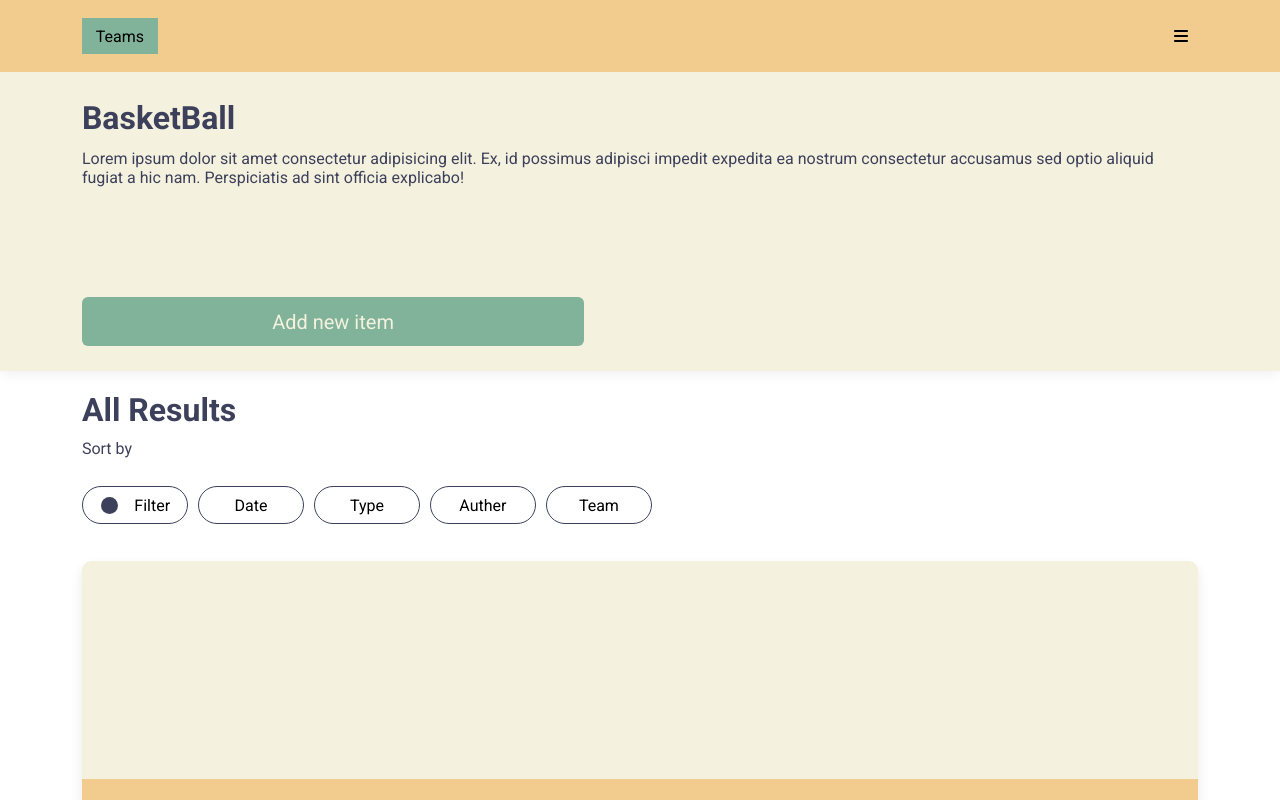
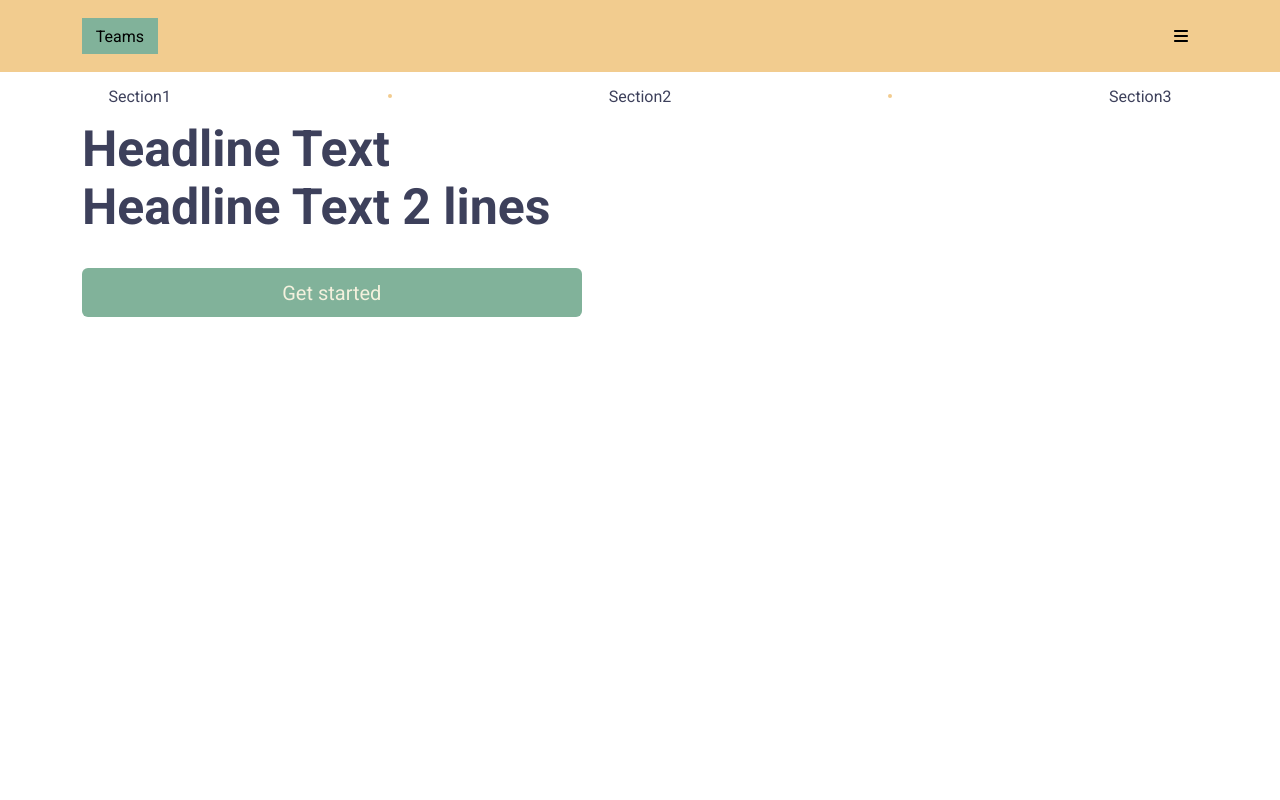
Before and after one commit to rmnaser90/skills-first-task, a React (Create React App) app: page / in a window 1280 px wide. Built offline with nearby package versions, Linux system fonts and the light colour scheme.

Commit message:
finished working on headline section

```diff
--- a/src/App.tsx
+++ b/src/App.tsx
@@ -3,6 +3,7 @@ import './App.css'
 import AppStyled from './AppStyled'
 import  Header  from './Features/Header/Header'
 import FunctionPage from './Pages/FunctionPage/FunctionPage'
+import Homepage from './Pages/HomePage/Homepage'
 
 const App: React.FC = function () {
     const [viewportHeight, setViewportHeight] = useState(window.innerHeight)
@@ -17,7 +18,8 @@ const App: React.FC = function () {
     return (
         <AppStyled viewportHeight={viewportHeight}>
             <Header />
-            <FunctionPage viewportHeight={viewportHeight} />
+            {/* <FunctionPage viewportHeight={viewportHeight} /> */}
+            <Homepage viewportHeight={viewportHeight}/>
         </AppStyled>
     )
 }
--- a/src/AppStyled.tsx
+++ b/src/AppStyled.tsx
@@ -1,4 +1,5 @@
 import styled from 'styled-components'
+
 type Props = {
     viewportHeight: number
 }
--- a/src/Components/Title/Title.tsx
+++ b/src/Components/Title/Title.tsx
@@ -1,12 +1,14 @@
 import React, { ReactNode } from 'react'
 import TitleStyle from './TitleStyle'
 interface Props {
-    children: string | undefined |ReactNode
+    children: string | undefined | ReactNode
+    fontSize?: string
 }
 
-const Title: React.FC<Props> = ({ children }) => {
-    const { text } = TitleStyle
-    return <div style={{...text}}>{children}</div>
+const Title: React.FC<Props> = ({ children, fontSize }) => {
+    const { text:defaultStyle } = TitleStyle
+    const text = fontSize?{...defaultStyle,fontSize}:defaultStyle
+    return <div style={{ ...text }}>{children}</div>
 }
 
 export default Title
--- /dev/null
+++ b/src/Features/TopNav/TopNab.tsx
@@ -0,0 +1,15 @@
+import React from 'react'
+import TopNavStyled from './TopNavStyled'
+const TopNab: React.FC = () => {
+    return (
+        <TopNavStyled>
+            <div>Section1</div>
+            <div className="dot"/>
+            <div>Section2</div>
+            <div className="dot"/>
+            <div>Section3</div>
+        </TopNavStyled>
+    )
+}
+
+export default TopNab
--- /dev/null
+++ b/src/Features/TopNav/TopNavStyled.tsx
@@ -0,0 +1,22 @@
+import styled from "styled-components";
+import colors from "../../Theme/Colors";
+
+
+const TopNavStyled = styled.div`
+width: 100%;
+height: 48px;
+display: flex;
+flex-direction: row;
+align-items: center;
+color: ${colors.text.secondary};
+justify-content: space-around;
+& .dot{
+    width: 4px;
+    height: 4px;
+    background-color: ${colors.secondary};
+    border-radius: 2px;
+
+}
+`
+
+export default TopNavStyled
--- /dev/null
+++ b/src/Pages/HomePage/HomePageStyled.tsx
@@ -0,0 +1,22 @@
+import styled from 'styled-components'
+type Props = {
+    viewportHeight: number
+}
+const HomePageStyled = styled.div<Props>`
+    width: 100%;
+    height: ${({ viewportHeight }) => viewportHeight - 72 + 'px'};
+    & .headlineContainer {
+        width: 87.2%;
+        margin-left: 6.4%;
+        margin-right: 6.4%;
+    }
+    & .actionContainer {
+        width: 100%;
+        margin-top: 32px;
+        display: grid;
+        grid-template-columns: 1fr 1.01fr;
+
+    }
+`
+
+export default HomePageStyled
--- a/src/Pages/HomePage/Homepage.tsx
+++ b/src/Pages/HomePage/Homepage.tsx
@@ -1,9 +1,25 @@
 import React from 'react'
+import ButtonP from '../../Components/ButtonP/ButtonP'
+import Title from '../../Components/Title/Title'
+import TopNab from '../../Features/TopNav/TopNab'
+import HomePageStyled from './HomePageStyled'
 
-const Homepage = () => {
-  return (
-    <div>Homepage</div>
-  )
+type Props = {
+    viewportHeight: number
+}
+const Homepage: React.FC<Props> = ({ viewportHeight }) => {
+    return (
+        <HomePageStyled viewportHeight={viewportHeight}>
+            <TopNab />
+            <div className="headlineContainer">
+                <Title fontSize="50px">Headline Text</Title>
+                <Title fontSize="50px">Headline Text 2 lines</Title>
+                <div className="actionContainer">
+                    <ButtonP>Get started</ButtonP>
+                </div>
+            </div>
+        </HomePageStyled>
+    )
 }
 
 export default Homepage
```
